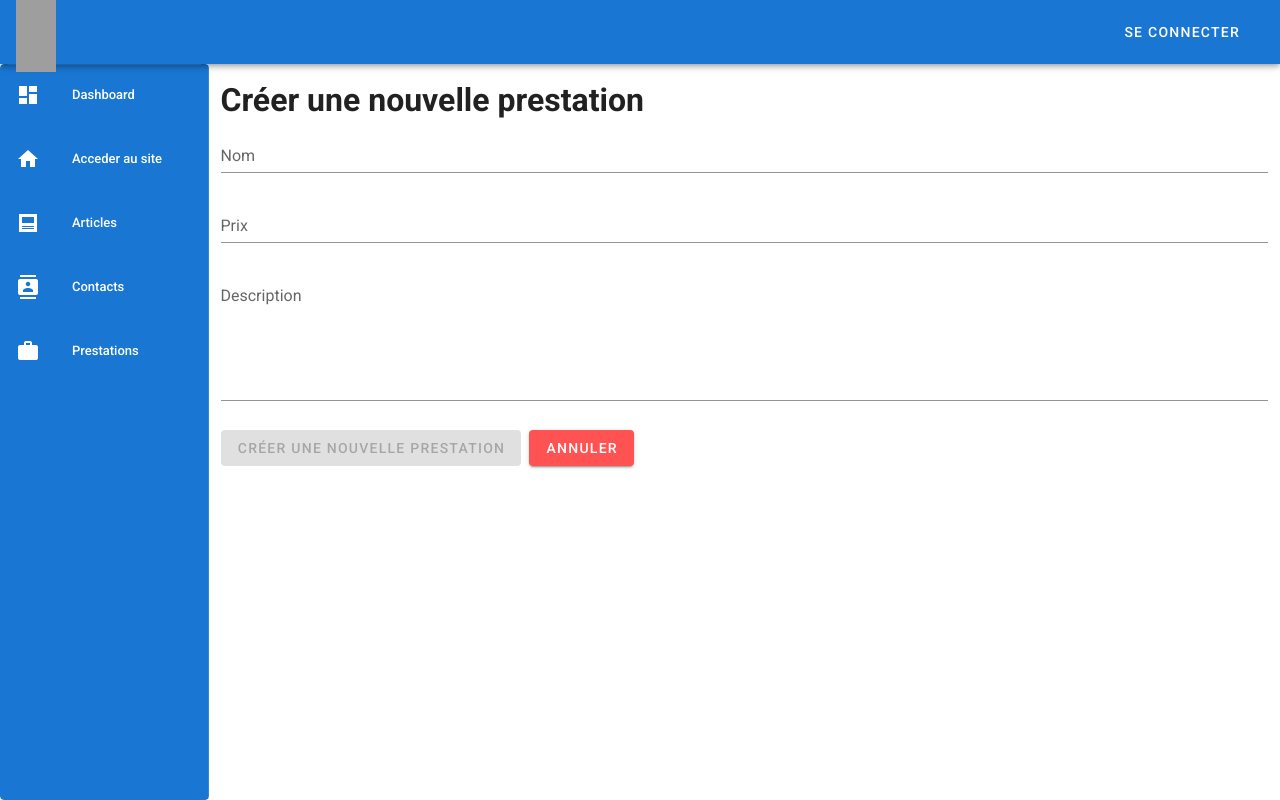
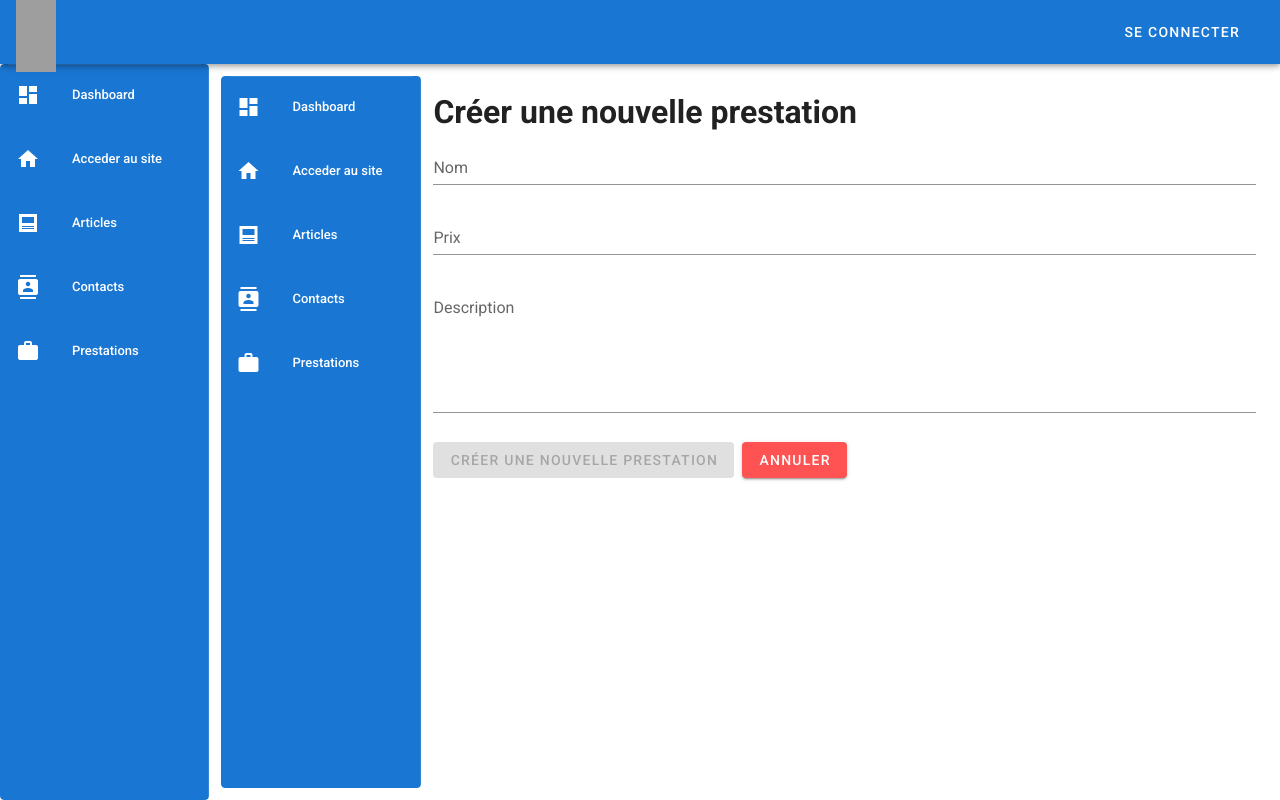
Before and after one commit to Melvinvmegen/lilomod, a Vue app: page /admin/prestations/new in a window 1280 px wide. Built offline with nearby package versions, Linux system fonts and the light colour scheme; no server answers; grey boxes are pictures that could not be loaded.

Commit message:
structure router and admin views

```diff
--- a/src/router/index.js
+++ b/src/router/index.js
@@ -4,15 +4,37 @@ import VueRouter from "vue-router";
 Vue.use(VueRouter);
 
 const routes = [
-  { path: "/login",
-    name: "Login",
-    component: () => import(/* webpackChunkName: "login" */ "../views/Login.vue"),
+  { path: "/",
+    name: "Homepage",
+    component: () => import(/* webpackChunkName: "homepage" */ "../views/Homepage.vue")
+  },
+  { path: "/contact",
+    name: "Contact",
+    component: () => import(/* webpackChunkName: "contact" */ "../views/Contact.vue")
+  },
+  { path: "/services",
+    name: "Services",
+    component: () => import(/* webpackChunkName: "services" */ "../views/Services.vue")
+  },
+  { path: "/blog",
+    name: "Blog",
+    component: () => import(/* webpackChunkName: "blog" */ "../views/Blog/Blog.vue"),
+    children: [
+      { path: ":id",
+        name: "ArticleShow",
+        component: () => import(/* webpackChunkName: "articleShow" */ "../views/Blog/ArticleShow.vue")
+      }
+    ]
   },
   // Admin
   { path: "/admin",
     name: "Admin",
     component: () => import(/* webpackChunkName: "admin" */ "../views/Admin/Admin.vue"),
     children: [
+      { path: "/login",
+        name: "Login",
+        component: () => import(/* webpackChunkName: "login" */ "../views/Admin/User/Login.vue"),
+      },
       { path: "articles",
         name: "Articles",
         component: () => import(/* webpackChunkName: "articles" */ "../views/Admin/Article/Articles.vue"),
--- a/src/views/Admin/Admin.vue
+++ b/src/views/Admin/Admin.vue
@@ -1,6 +1,9 @@
 <template lang="pug">
-  div#admin
-    div#dashboard(v-if="$route.name === 'Admin'")
+  .d-flex
+    SideBar
+    v-container
+      #admin
+        #dashboard(v-if="$route.name === 'Admin'")
           h1 Bienvenu sur le dashboard Lilomod
           h3.subtitle-1 Vous trouverez ci-dessous un résumé des dernieres activités.
           br
@@ -109,8 +112,12 @@
 
 <script>
 import axios from 'axios'
+import SideBar from '../../components/SideBar/SideBar'
 
 export default {
+  components: {
+    SideBar
+  },
   data () {
     return {
       last_post: {description: ""},
@@ -133,6 +140,9 @@ export default {
 }
 </script>
 
-<style>
-
+<style scoped>
+  .d-flex {
+    width: 100%;
+    height: 100%;
+  }
 </style>
--- a/src/views/Login.vue
+++ b/src/views/Admin/User/Login.vue
@@ -6,8 +6,8 @@
 
 <script>
 
-import LoginForm from "../components/LoginForm/LoginForm"
-import TextHeader from "../components/TextHeader/TextHeader"
+import LoginForm from "../../../components/LoginForm/LoginForm"
+import TextHeader from "../../../components/TextHeader/TextHeader"
 
 export default {
   name: "Login",
```
Lines whose indentation alone changed are shown as unchanged.
